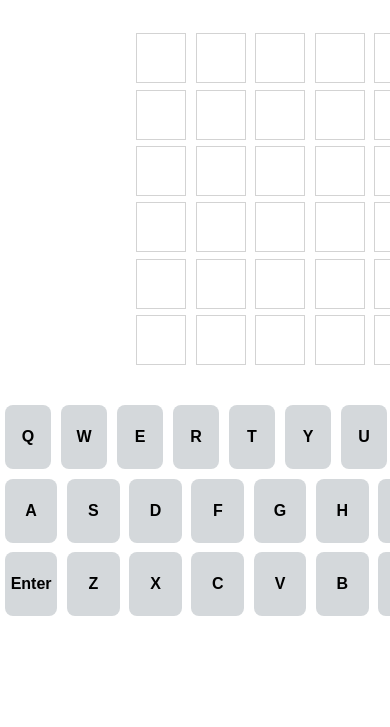
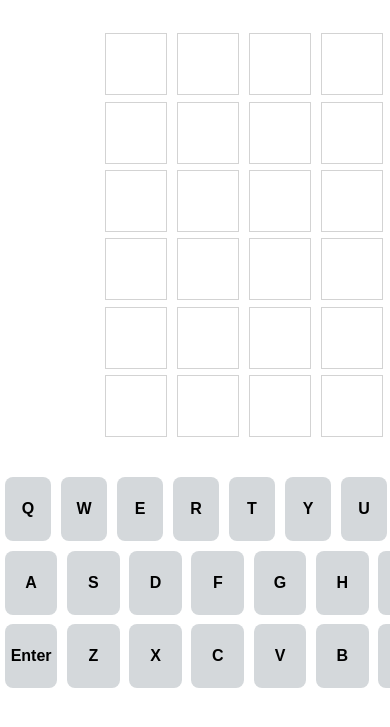
Before and after one commit to seuneo/wordle, a plain HTML site: page index.html in a window 390 px wide. Shown: the part 73-800 px from the top of the page. Drawn offline with nearby package versions, Linux system fonts and the light colour scheme.

Commit message:
Update styles.css

```diff
--- a/styles.css
+++ b/styles.css
@@ -146,3 +146,15 @@ line :hover{
     position:fixed;
 
 }
+
+@media (max-width: 800px){
+
+    .line1, .line2, .line3, .line4, .line5, .line6{
+        width: 350px;
+    }
+    #game div div{
+        height: 60px;
+        width: 60px;
+    }
+
+}
```
